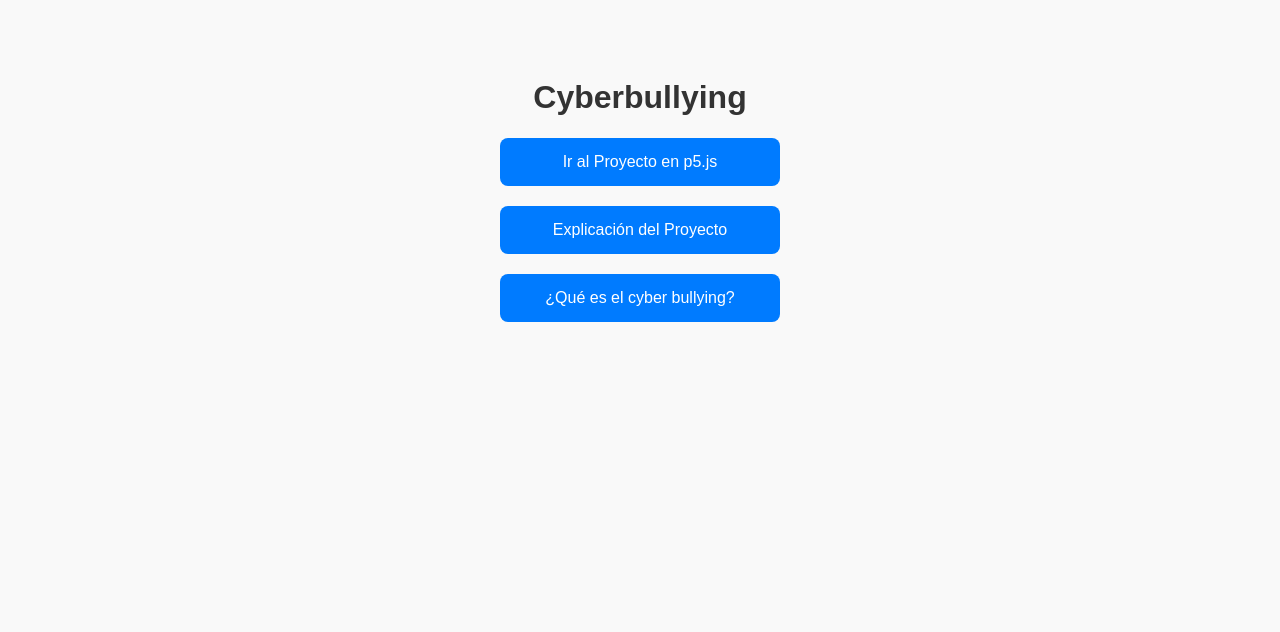
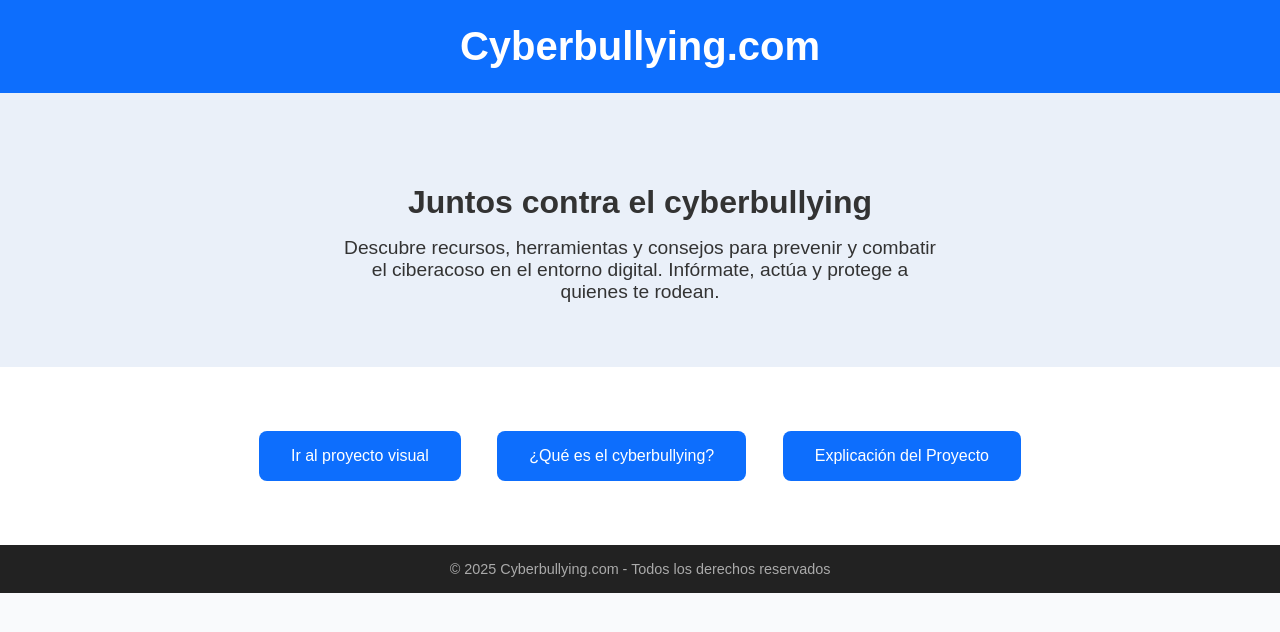
Before and after one commit to Cele2077/cyberbullying, a plain HTML site: page index.html in a window 1280 px wide. Drawn offline with Linux system fonts and the light colour scheme.

Commit message:
Update index.html

```diff
--- a/index.html
+++ b/index.html
@@ -1,38 +1,149 @@
 <!DOCTYPE html>
 <html lang="es">
 <head>
-    <meta charset="UTF-8">
-    <title>Cyberbullying</title>
+  <meta charset="UTF-8" />
+  <meta name="viewport" content="width=device-width, initial-scale=1.0"/>
+  <title>Cyberbullying.com</title>
   <style>
     body {
-            font-family: Arial, sans-serif;
-            text-align: center;
-            background-color: #f9f9f9;
-            padding: 50px;
-        }
-        h1 {
+      margin: 0;
+      font-family: Arial, Helvetica, sans-serif;
+      background-color: #f9fafc;
       color: #333;
     }
-        .btn {
-            display: block;
-            width: 250px;
-            margin: 20px auto;
-            padding: 15px;
-            font-size: 16px;
-            background-color: #007BFF;
+
+    header {
+      background-color: #0d6efd;
       color: white;
-            text-decoration: none;
+      padding: 1.5rem 2rem;
+      text-align: center;
+    }
+
+    header h1 {
+      margin: 0;
+      font-size: 2.5rem;
+    }
+
+    section.hero {
+      padding: 4rem 2rem;
+      text-align: center;
+      background-color: #eaf0f9;
+    }
+
+    section.hero h2 {
+      font-size: 2rem;
+      margin-bottom: 1rem;
+    }
+
+    section.hero p {
+      font-size: 1.2rem;
+      max-width: 600px;
+      margin: 0 auto;
+    }
+
+    section.buttons {
+      background-color: #fff;
+      padding: 3rem 2rem;
+      text-align: center;
+    }
+
+    .buttons button {
+      background-color: #0d6efd;
+      color: white;
+      border: none;
+      padding: 1rem 2rem;
+      font-size: 1rem;
       border-radius: 8px;
+      cursor: pointer;
+      margin: 1rem;
+      transition: background-color 0.3s ease;
     }
-        .btn:hover {
-            background-color: #0056b3;
+
+    .buttons button:hover {
+      background-color: #0b5ed7;
+    }
+
+    section.content {
+      padding: 3rem 2rem;
+      max-width: 900px;
+      margin: 0 auto;
+      display: none;
+    }
+
+    footer {
+      background-color: #222;
+      color: #aaa;
+      text-align: center;
+      padding: 1rem 2rem;
+      font-size: 0.9rem;
     }
   </style>
 </head>
 <body>
-    <h1>Cyberbullying</h1>
-    <a class="btn" href="https://editor.p5js.org/Cele86/sketches/7sDrd22qU" target="_blank">Ir al Proyecto en p5.js</a>
-    <a class="btn" href="explicacion.html">Explicación del Proyecto</a>
-    <a class="btn" href="info.html">¿Qué es el cyber bullying?</a>
+  <header>
+    <h1>Cyberbullying.com</h1>
+  </header>
+
+  <section class="hero">
+    <h2>Juntos contra el cyberbullying</h2>
+    <p>Descubre recursos, herramientas y consejos para prevenir y combatir el ciberacoso en el entorno digital. Infórmate, actúa y protege a quienes te rodean.</p>
+  </section>
+
+  <section class="buttons">
+    <button onclick="window.location.href='https://editor.p5js.org/Cele86/sketches/7sDrd22qU'">Ir al proyecto visual</button>
+    <button onclick="mostrarSeccion('info')">¿Qué es el cyberbullying?</button>
+    <button onclick="mostrarSeccion('explicacion')">Explicación del Proyecto</button>
+  </section>
+
+  <section id="info" class="content">
+    <h2>¿Qué es el cyberbullying?</h2>
+    <p>El acoso cibernético suele ser sistemático y extenderse durante un período más o menos prolongado. Un dato llamativo es que las víctimas son en su mayoría mujeres, pero que también las agresoras son en su mayoría chicas.
+    Los más vulnerables son los niños de entre 10 y 17 años edad y que cuentan con dispositivos móviles y acceso abierto a redes sociales.</p>
+
+    <h3>Causas del ciberbullying</h3>
+    <ul>
+      <li>El uso de redes sociales se ha extendido incluso entre la infancia, lo que le pone en riesgo de sufrir ciberbullying.</li>
+      <li>El anonimato de Internet permite la proliferación de usuarios que lo aprovechan con fines vejatorios o humillantes respecto a terceras personas.</li>
+      <li>Los valores y la educación de la persona acosadora son determinantes para motivarle o desmotivarle en este tipo de acciones.</li>
+      <li>La falta de información de los usuarios/as más jóvenes les hace participar en situaciones de riesgo que pueden afectar a su intimidad y su privacidad.</li>
+    </ul>
+
+    <p>La conducta del acosador suele caracterizarse por ser intencional, persistente y agresiva. Se señala como elemento característico lo que se llama “la intención de daño”, es decir, la evidencia de que existe un definido propósito de perjudicar a la víctima, que puede terminar sufriendo un deterioro en su autoestima, y padeciendo efectos en su personalidad, como una mayor tendencia a la introversión, angustia, depresión, pérdida de interés en el aprendizaje, fracaso social, miedos de diversa naturaleza, cefaleas, náuseas, vómitos, adicciones, episodios psicóticos y pensamientos o intentos de suicidio, en los casos más dramáticos.</p>
+
+    <h3>Cómo prevenir y enfrentarse al cyberbullying</h3>
+    <ul>
+      <li>Enséñales la importancia de mantener protegida su privacidad y no compartir nunca información personal.</li>
+      <li>Fórmales y da ejemplo respecto al contenido que se comparte en Internet.</li>
+      <li>Asegúrate de que los contactos del o la menor son amistades y personas conocidos.</li>
+      <li>Deja claro que les ofreces tu apoyo en cualquier situación de ciberbullying o acoso digital.</li>
+      <li>Aprovecha los cauces legales existentes para denunciar una situación de ciberbullying si es necesario.</li>
+      <li>Súmelo como amigo en redes sociales para poder supervisar lo que publica o recibe.</li>
+      <li>Establece una buena comunicación y asegúrate de que confíen en contarte si algo les molesta.</li>
+      <li>Observa cambios en su comportamiento o en su rendimiento escolar.</li>
+      <li>Actúa de inmediato si notas señales de acoso: contacta con autoridades, profesores o cambia sus cuentas digitales.</li>
+      <li>Ayúdales a desarrollar confianza en sí mismos para reducir su vulnerabilidad.</li>
+    </ul>
+  </section>
+
+  <section id="explicacion" class="content">
+    <h2>Explicación del Proyecto</h2>
+    <p>En esta obra se busca criticar la sociedad actual, más específicamente como los niños quedan expuestos al vasto mundo del internet sin supervisión ni los cuidados necesarios, algo que sucede tanto por padres irresponsables, confianza excesiva en las habilidades del infante para no terminar cruzándose con personas dañinas que pueden afectar tanto su moral como su autoestima, al igual que por la búsqueda de los adultos "modernos" de compensar sus infancias graves dándole demasiada libertad a los niños para que "tengan lo que ellos no pudieron disfrutar completamente".</p>
+
+    <p>Se busca apuntar a la reflexión del receptor, tanto de los padres para que se replanteen cómo se supone que debería comportarse un adulto responsable a cargo de un niño, y cómo, en menor medida, un agresor o 'troll' de internet pueda llegar a tener en cuenta quién puede estar del otro lado de la pantalla antes de proceder a atacar sin medir las consecuencias.</p>
+  </section>
+
+  <footer>
+    &copy; 2025 Cyberbullying.com - Todos los derechos reservados
+  </footer>
+
+  <script>
+    function mostrarSeccion(id) {
+      document.querySelectorAll('.content').forEach(section => {
+        section.style.display = 'none';
+      });
+      document.getElementById(id).style.display = 'block';
+      window.scrollTo(0, document.getElementById(id).offsetTop - 40);
+    }
+  </script>
 </body>
 </html>
```
Lines whose indentation alone changed are shown as unchanged.
